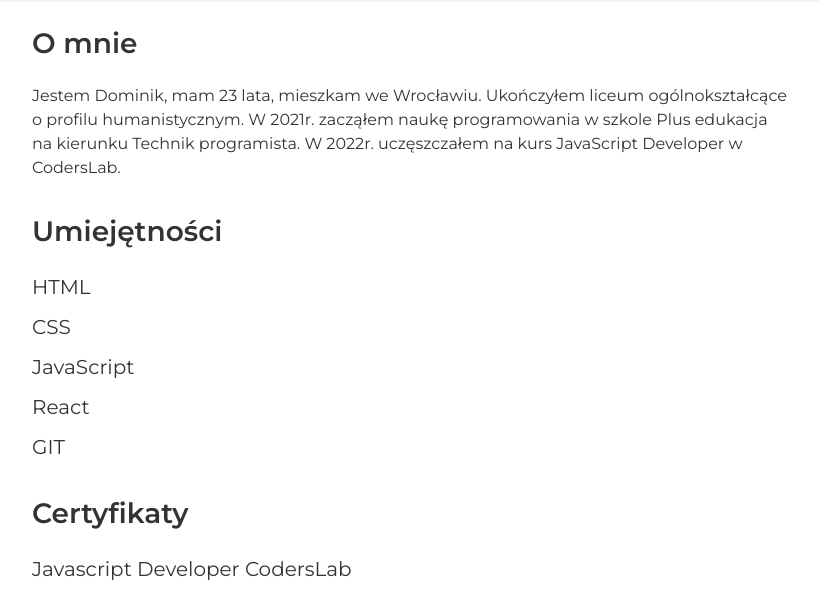
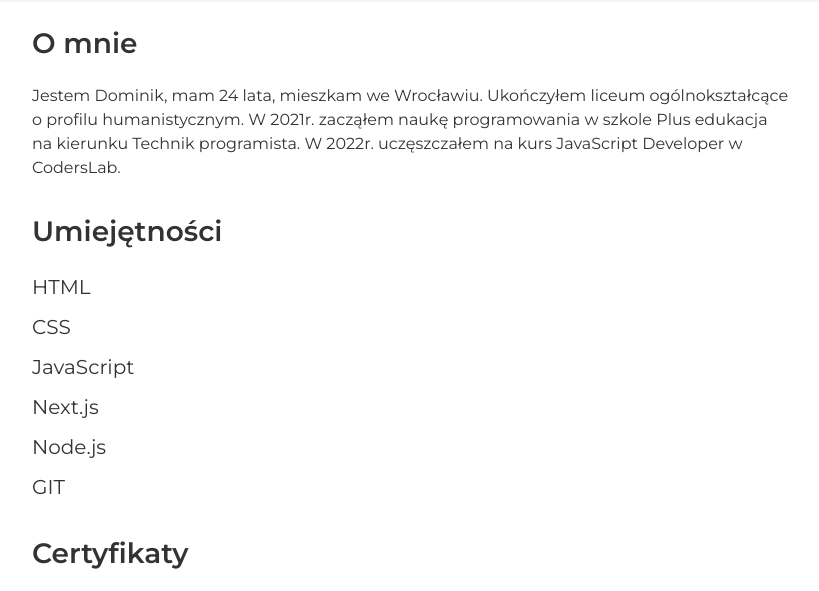
Before and after one commit to dominikperlak/My-Resume, a website: page index.html in a window 1280 px wide. Shown: the part 153-744 px from the top of the page, without its empty margins (228-1047 px from the left). Drawn offline with Linux system fonts and the light colour scheme.

Commit message:
new specialities

```diff
--- a/index.html
+++ b/index.html
@@ -17,7 +17,7 @@
 	<main>
 		<section>
 			<h3>O mnie</h3>
-			<p>Jestem Dominik, mam 23 lata, mieszkam we Wrocławiu. Ukończyłem liceum ogólnokształcące o profilu humanistycznym. W 2021r. zacząłem naukę programowania w szkole Plus edukacja na kierunku Technik programista. W 2022r. uczęszczałem na kurs JavaScript Developer w CodersLab.</p>
+			<p>Jestem Dominik, mam 24 lata, mieszkam we Wrocławiu. Ukończyłem liceum ogólnokształcące o profilu humanistycznym. W 2021r. zacząłem naukę programowania w szkole Plus edukacja na kierunku Technik programista. W 2022r. uczęszczałem na kurs JavaScript Developer w CodersLab.</p>
 		</section>
 		<section>
 			<h3>Umiejętności</h3>
@@ -25,7 +25,8 @@
 				<li>HTML</li>
 				<li>CSS</li>
 				<li>JavaScript</li>
-				<li>React</li>
+				<li>Next.js</li>
+				<li>Node.js</li>
 				<li>GIT</li>
 			</ul>
 		</section>
```
